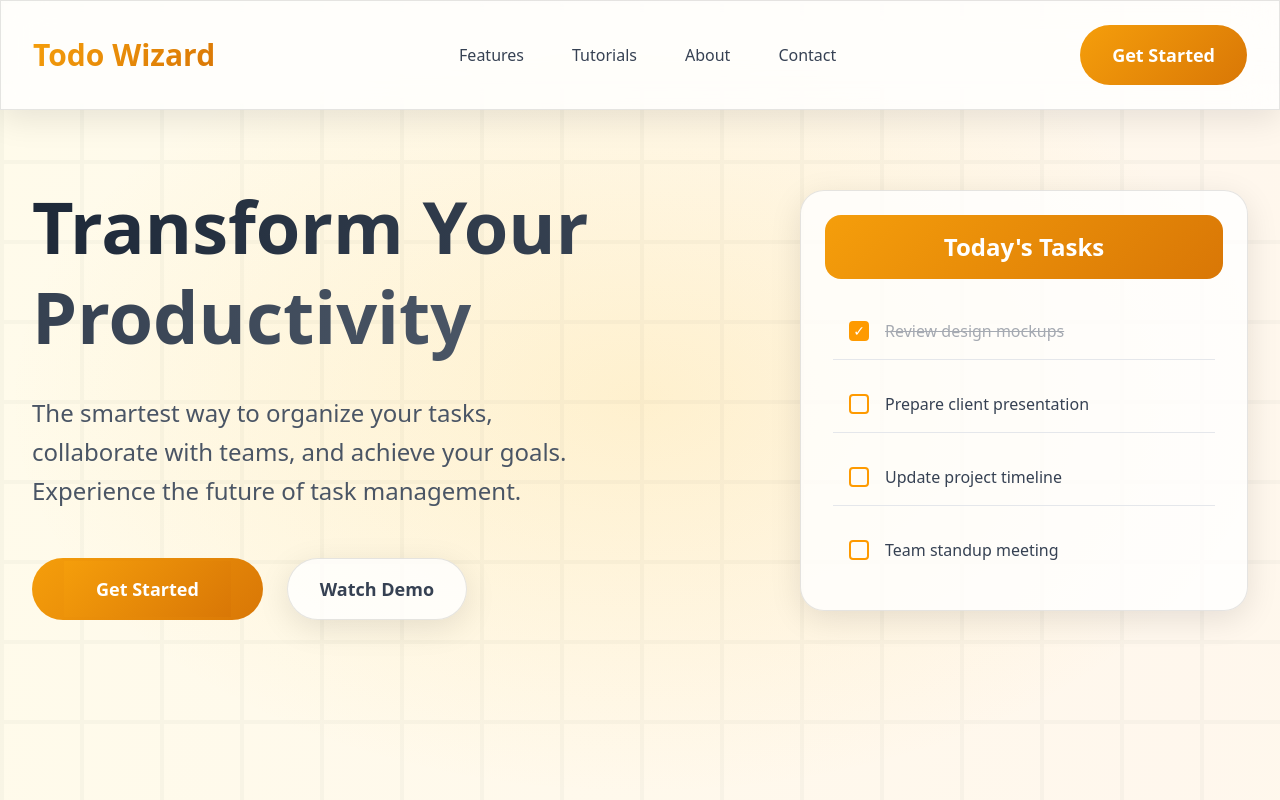
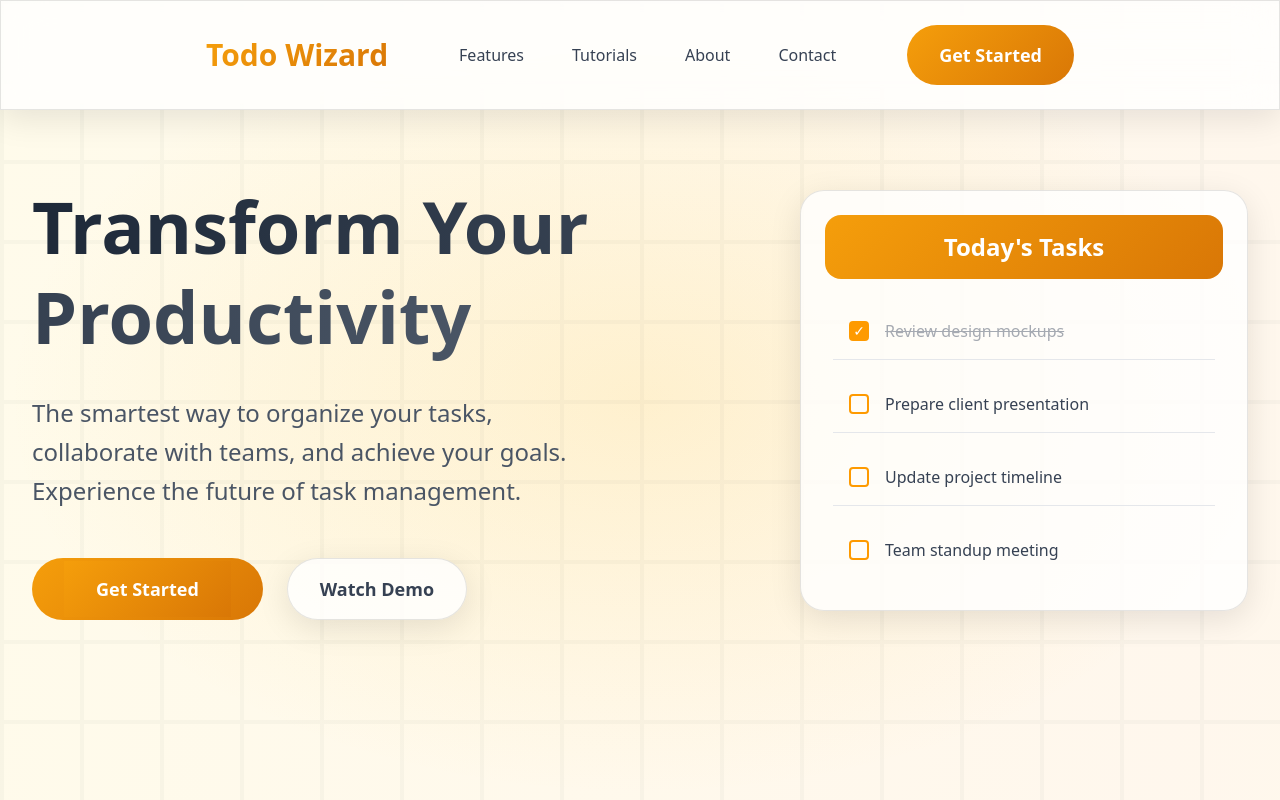
Before and after one commit to adesoga67/todo-app, a website: page views/index.html in a window 1280 px wide. Shown: the top 800 px of the page. Drawn offline with nearby package versions, Linux system fonts and the light colour scheme.

Commit message:
trying to fix the nav bar

```diff
--- a/views/index.html
+++ b/views/index.html
@@ -104,7 +104,7 @@
       class="fixed top-0 w-full z-50 transition-all duration-300 ease-in-out"
     >
       <div class="glass-effect">
-        <div class="max-w-7xl mx-auto px-4 sm:px-6 lg:px-8">
+        <div class="w-full max-w-[900px] mx-auto px-4">
           <div class="flex justify-between items-center py-4 lg:py-6">
             <div class="text-2xl lg:text-3xl font-extrabold gradient-text">
               Todo Wizard
```
